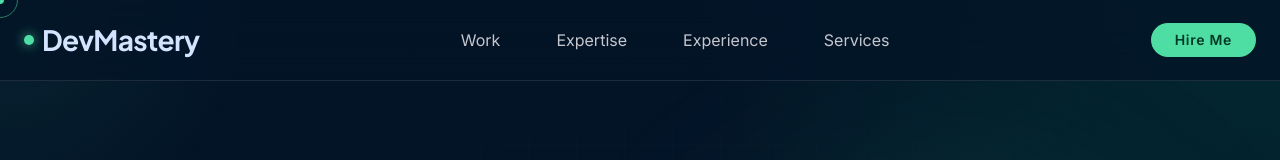
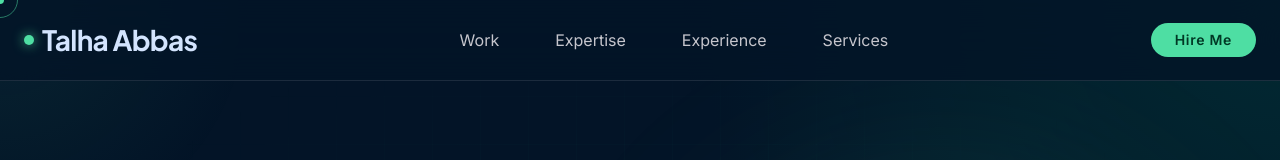
Before and after one commit to talhaabaass/portfolio, a Vue app: page / in a window 1280 px wide. Shown: the top 160 px of the page. Built offline with nearby package versions, Linux system fonts and the light colour scheme.

Commit message:
Fix image pat

```diff
--- a/src/App.vue
+++ b/src/App.vue
@@ -601,7 +601,7 @@ const resumePath = "/resume/Talha-Abbas-Full-Stack-Developer-Resume.pdf";
       <div class="flex justify-between items-center px-gutter max-w-container-max mx-auto h-20">
         <div class="flex items-center gap-2 font-headline-lg text-headline-lg font-bold text-on-surface tracking-tight">
           <span class="w-2.5 h-2.5 rounded-full bg-secondary shadow-[0_0_12px_rgba(78,222,163,0.8)]"></span>
-          DevMastery
+          Talha Abbas
         </div>
         <div class="hidden md:flex items-center gap-8">
           <a @click.prevent="scrollToId('work')" href="#work" class="font-body-md text-body-md text-on-surface-variant hover:text-secondary transition-colors px-3 py-1 rounded">Work</a>
@@ -1325,7 +1325,7 @@ const resumePath = "/resume/Talha-Abbas-Full-Stack-Developer-Resume.pdf";
       <div class="lg:col-span-4">
 
         <div class="font-headline-xl text-headline-xl font-extrabold text-surface-tint mb-4">
-          DevMastery
+          Talha Abbas
         </div>
 
 
@@ -1536,7 +1536,7 @@ const resumePath = "/resume/Talha-Abbas-Full-Stack-Developer-Resume.pdf";
 
 
       <p class="font-label-md text-label-md text-on-surface-variant text-center md:text-left">
-        © 2026 DevMastery. Crafted with precision.
+        © 2026 Talha Abbas. Crafted with precision.
       </p>
 
 
```
